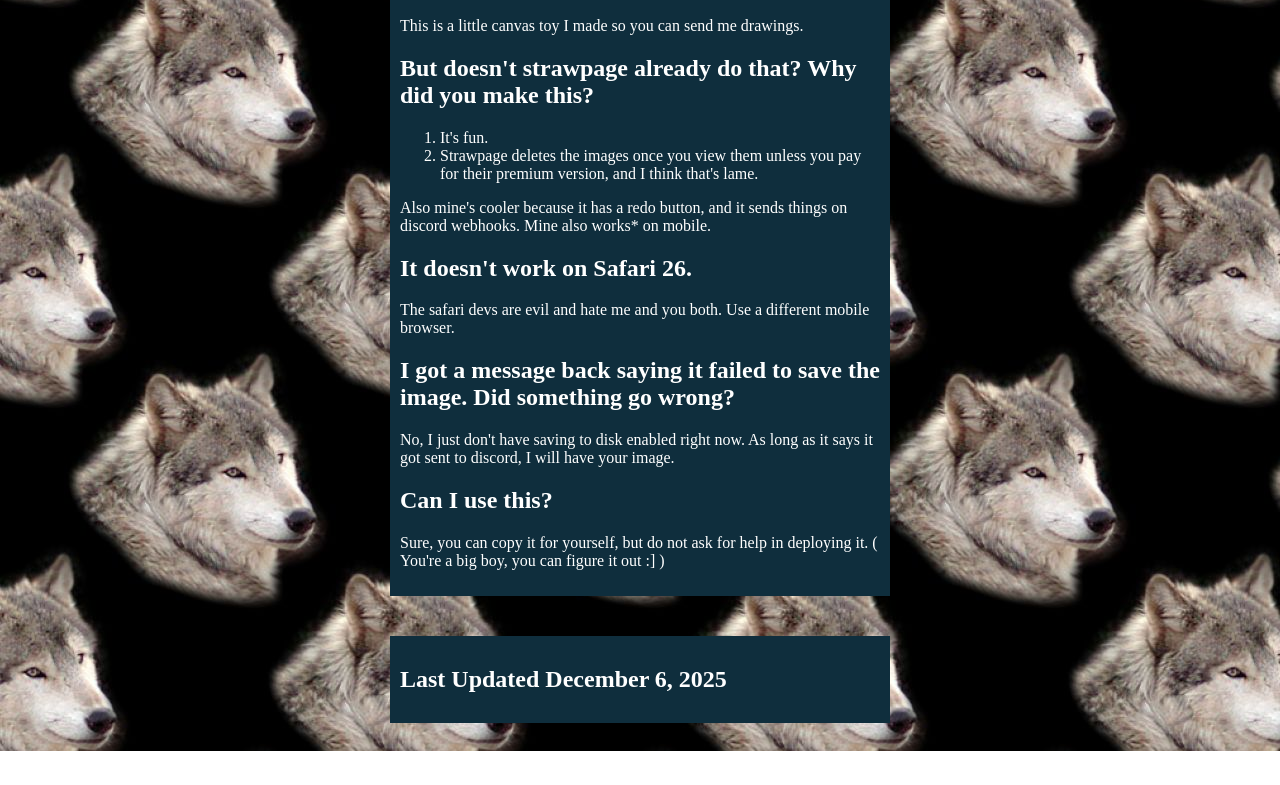
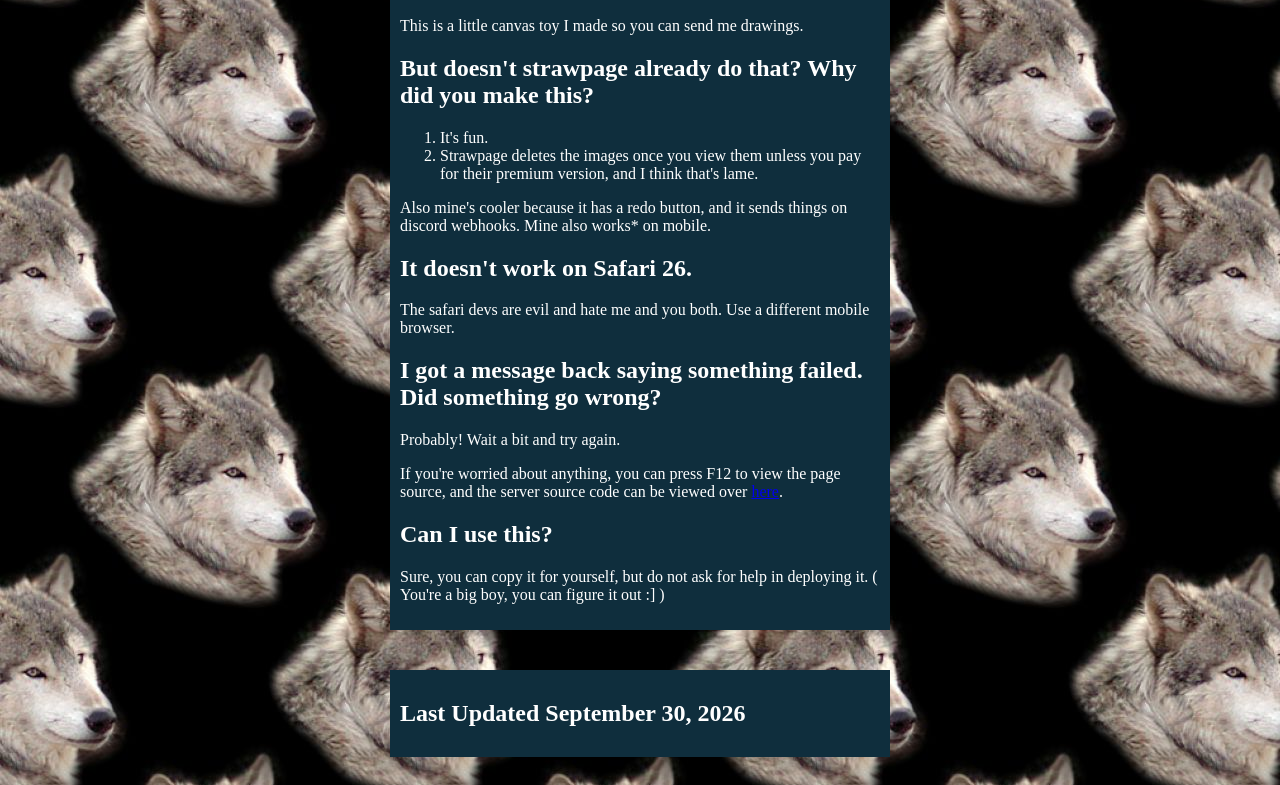
Before and after one commit to LiterallyANoodle/canvas-toy-server, a plain HTML site: page app/static/draw.html in a window 1280 px wide. Shown: the part 920-1705 px from the top of the page. Before the commit the page ends 1671 px from the top, so only its background shows below. Drawn offline with Linux system fonts and the light colour scheme.

Commit message:
draw.html: simpler error FAQ, source link kept, date updated (T-0049)
Operator (msg 437): keep the source-code link (moved into the error FAQ's
place, pointing at this repo), keep error messages simple with no internals,
and update 'Last Updated' when the page is touched. The Ciircuit font is a
friend's, fine to use; SOURCE.md says so.

Co-Authored-By: Claude Opus 5.5 <noreply@anthropic.com>

```diff
--- a/app/static/draw.html
+++ b/app/static/draw.html
@@ -409,13 +409,14 @@
 	    <p>Also mine's cooler because it has a redo button, and it sends things on discord webhooks. Mine also works* on mobile.</p>
 	    <h2>It doesn't work on Safari 26.</h2>
 	    <p>The safari devs are evil and hate me and you both. Use a different mobile browser.</p>
-	    <h2>I got a message back saying it failed to save the image. Did something go wrong?</h2>
-	    <p>No, I just don't have saving to disk enabled right now. As long as it says it got sent to discord, I will have your image.</p>
+	    <h2>I got a message back saying something failed. Did something go wrong?</h2>
+	    <p>Probably! Wait a bit and try again.</p>
+	    <p>If you're worried about anything, you can press F12 to view the page source, and the server source code can be viewed over <a href="https://github.com/LiterallyANoodle/canvas-toy-server">here</a>.</p>
 	    <h2>Can I use this?</h2>
 	    <p>Sure, you can copy it for yourself, but do not ask for help in deploying it. ( You're a big boy, you can figure it out :] )</p>
 	</div>
 	<div class="info-container">
-	    <h2>Last Updated December 6, 2025</h2>
+	    <h2>Last Updated September 30, 2026</h2>
 	</div>
     </div>
 </body>
```
Also changed, not shown: app/static/Assets/fonts/SOURCE.md (+1 -3 lines).
